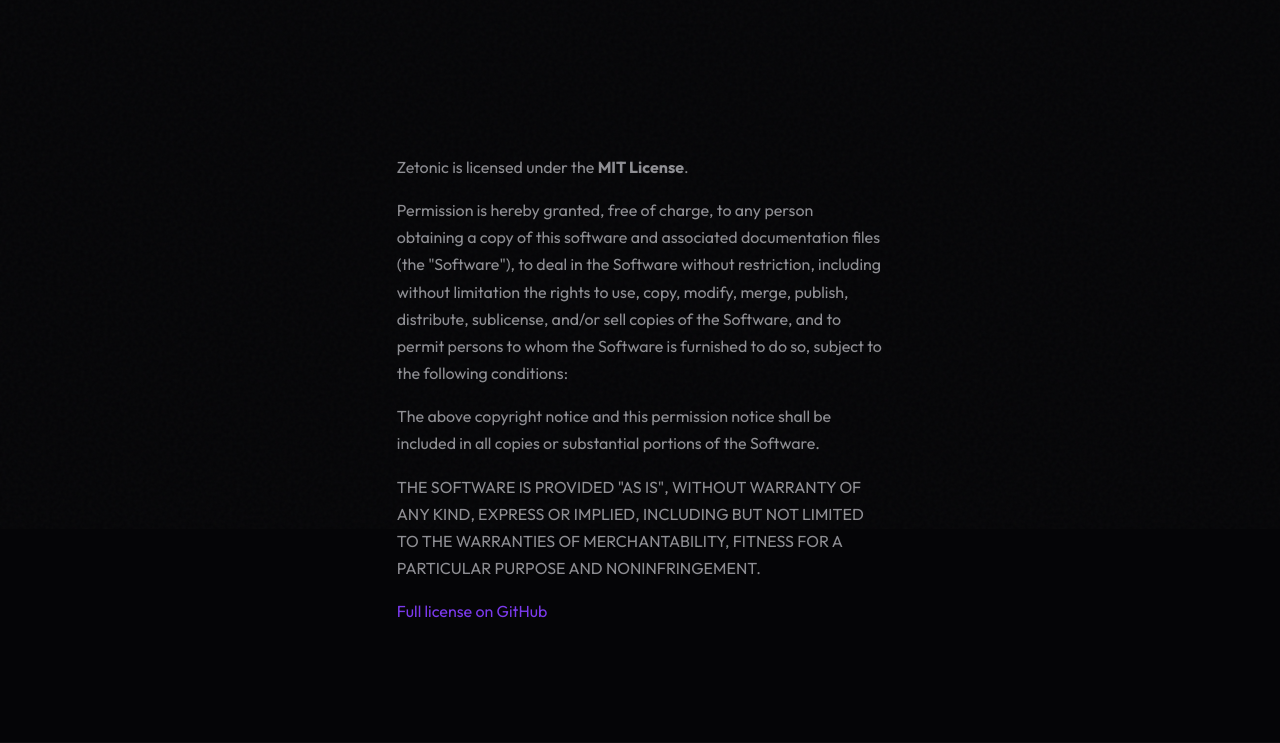
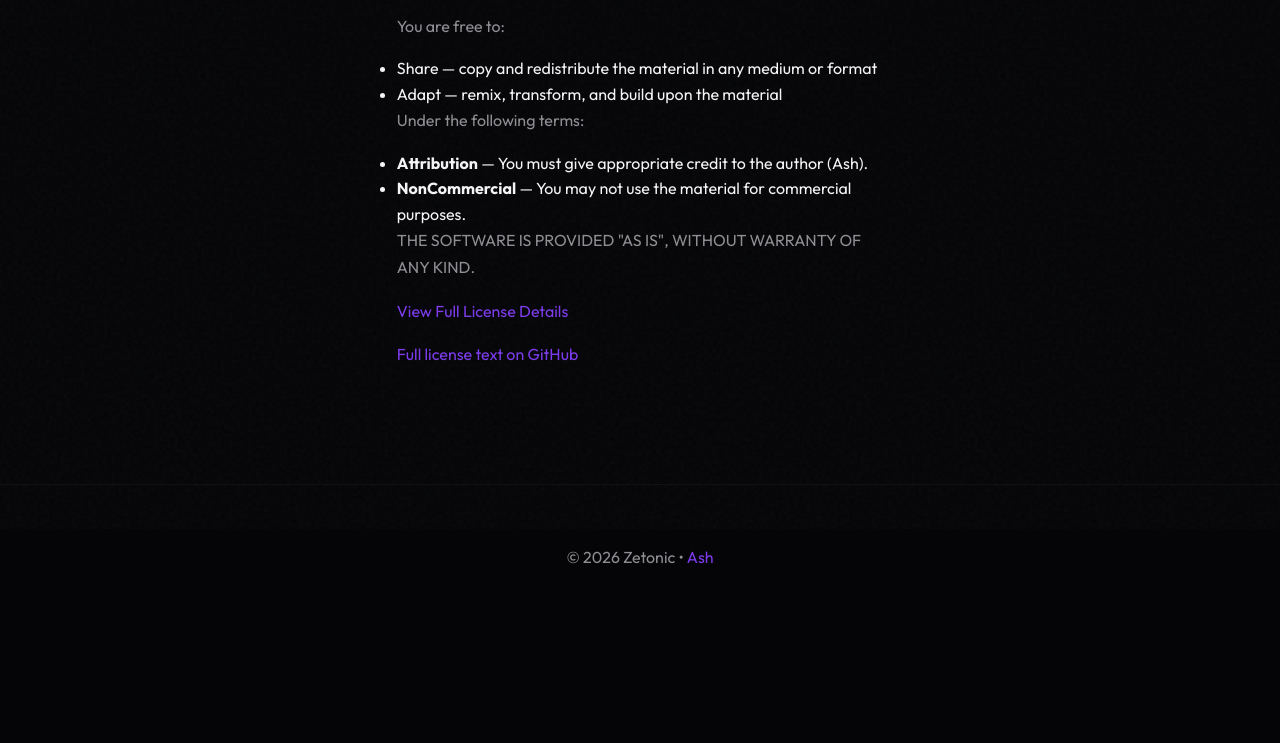
Before and after one commit to ash-kernel/Zetonic, a website built with Vite: page docs/license.html in a window 1280 px wide. Shown: the part 271-1014 px from the top of the page. After the commit the page ends 902 px from the top, so only its background shows below. Built offline with nearby package versions, Linux system fonts and the light colour scheme.

Commit message:
License upgrade

```diff
--- a/docs/license.html
+++ b/docs/license.html
@@ -22,19 +22,39 @@
   </div>
   <a href="https://github.com/ash-kernel/Zetonic" class="nav-gh" target="_blank" rel="noopener">GitHub</a>
 </nav>
+<section class="section legal">
+  <p><strong>Creative Commons Attribution-NonCommercial 4.0 International (CC BY-NC 4.0)</strong></p>
 
-<section class="section page-hero">
-  <h1>License</h1>
+  <p>© 2026 Logesh P (Ash)</p>
+
+  <p>Zetonic is licensed under the Creative Commons Attribution-NonCommercial 4.0 International License.</p>
+
+  <p>You are free to:</p>
+  <ul>
+    <li>Share — copy and redistribute the material in any medium or format</li>
+    <li>Adapt — remix, transform, and build upon the material</li>
+  </ul>
+
+  <p>Under the following terms:</p>
+  <ul>
+    <li><strong>Attribution</strong> — You must give appropriate credit to the author (Ash).</li>
+    <li><strong>NonCommercial</strong> — You may not use the material for commercial purposes.</li>
+  </ul>
+
+  <p>THE SOFTWARE IS PROVIDED "AS IS", WITHOUT WARRANTY OF ANY KIND.</p>
+
+  <p>
+    <a href="https://creativecommons.org/licenses/by-nc/4.0/" target="_blank" rel="noopener">
+      View Full License Details
+    </a>
+  </p>
+
+  <p>
+    <a href="https://github.com/ash-kernel/Zetonic/blob/main/LICENSE">
+      Full license text on GitHub
+    </a>
+  </p>
 </section>
-
-<section class="section legal">
-  <p>Zetonic is licensed under the <strong>MIT License</strong>.</p>
-  <p>Permission is hereby granted, free of charge, to any person obtaining a copy of this software and associated documentation files (the "Software"), to deal in the Software without restriction, including without limitation the rights to use, copy, modify, merge, publish, distribute, sublicense, and/or sell copies of the Software, and to permit persons to whom the Software is furnished to do so, subject to the following conditions:</p>
-  <p>The above copyright notice and this permission notice shall be included in all copies or substantial portions of the Software.</p>
-  <p>THE SOFTWARE IS PROVIDED "AS IS", WITHOUT WARRANTY OF ANY KIND, EXPRESS OR IMPLIED, INCLUDING BUT NOT LIMITED TO THE WARRANTIES OF MERCHANTABILITY, FITNESS FOR A PARTICULAR PURPOSE AND NONINFRINGEMENT.</p>
-  <p><a href="https://github.com/ash-kernel/Zetonic/blob/main/LICENSE">Full license on GitHub</a></p>
-</section>
-
 <footer class="footer">
   <p>© 2026 Zetonic • <a href="https://github.com/ash-kernel">Ash</a></p>
 </footer>
```
Also changed, not shown: 1 other file.
